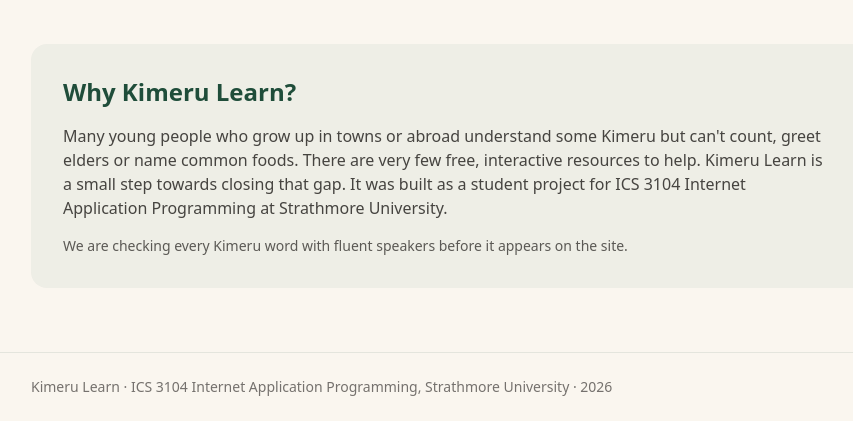
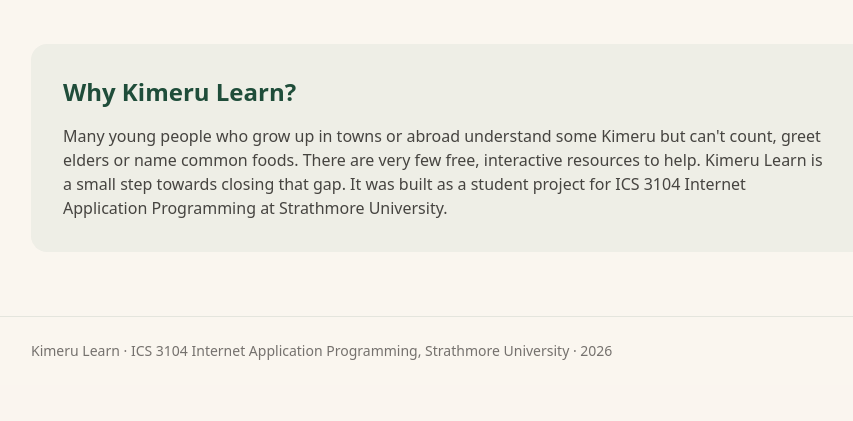
Before and after one commit to Cato-Devs/kimeru-learn, a Laravel app: page /about in a window 1280 px wide. Shown: the part 1539-1960 px from the top of the page, without its empty margins (121-974 px from the left). After the commit the page ends 1899 px from the top, so only its background shows below. Run offline with Laravel 12, Linux system fonts and the light colour scheme; style sheets or scripts are compiled from the project's sources.

Commit message:
Remove the 'still checking with fluent speakers' notes
Takes the note off the word lists and the About page, and shortens the
Muuga word's note in WordSeeder.

```diff
--- a/database/seeders/WordSeeder.php
+++ b/database/seeders/WordSeeder.php
@@ -24,11 +24,11 @@ class WordSeeder extends Seeder
             ['name' => 'Foods', 'description' => 'Name the foods you eat every day.'],
         );
 
-        // From the Wikipedia "Meru language" sample phrases. Still to be checked
-        // with a fluent speaker. More words are added by editors through the site.
+        // From the Wikipedia "Meru language" sample phrases.
+        // More words are added by editors through the site.
         $greetings->words()->firstOrCreate(
             ['kimeru' => 'Muuga'],
-            ['english' => 'How are you?', 'notes' => 'Source: Wikipedia sample phrases. To be checked with a fluent speaker.'],
+            ['english' => 'How are you?', 'notes' => 'Source: Wikipedia samples.'],
         );
     }
 }
--- a/resources/views/about.blade.php
+++ b/resources/views/about.blade.php
@@ -132,9 +132,6 @@
                 Kimeru Learn is a small step towards closing that gap. It was built as a student project for
                 ICS 3104 Internet Application Programming at Strathmore University.
             </p>
-            <p class="mt-4 max-w-3xl text-sm text-ink/70">
-                We are checking every Kimeru word with fluent speakers before it appears on the site.
-            </p>
         </section>
     </div>
 @endsection
--- a/resources/views/words/index.blade.php
+++ b/resources/views/words/index.blade.php
@@ -61,7 +61,5 @@
                 @endforeach
             </ul>
         @endif
-
-        <p class="mt-6 text-sm text-ink/60">We are still checking these words with fluent Kimeru speakers.</p>
     </div>
 @endsection
```
